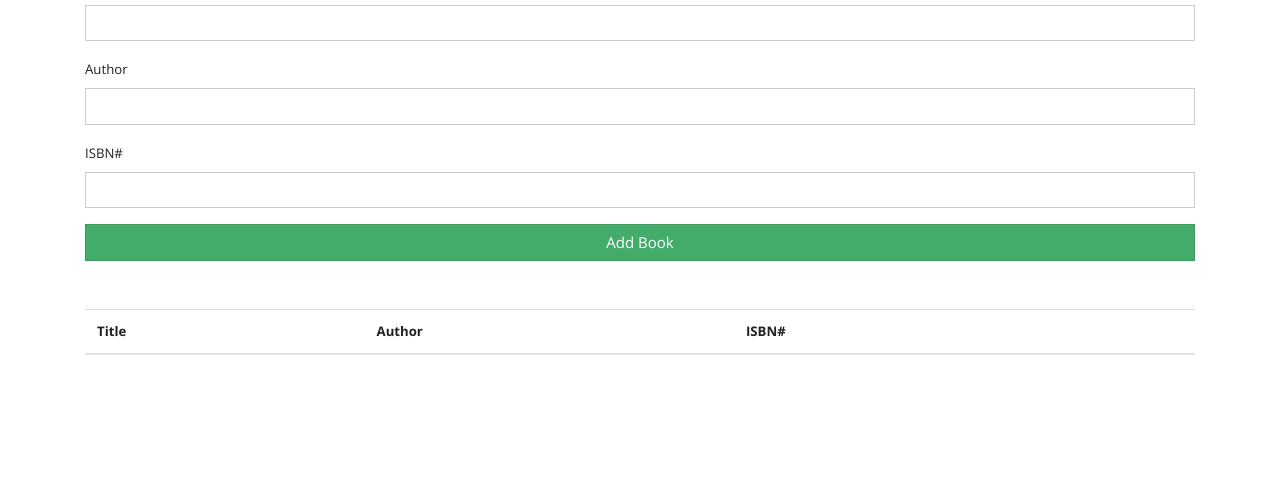
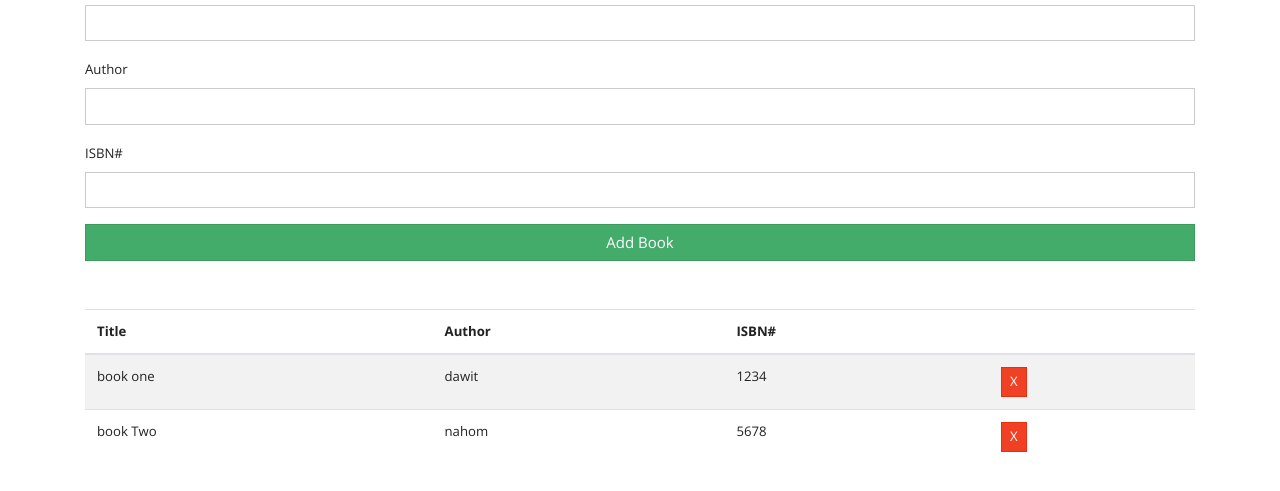
Before and after one commit to anonymousdomain/BOOKLIST, a plain HTML site: page index.html in a window 1280 px wide. Shown: the part 125-616 px from the top of the page. Drawn offline with nearby package versions, Linux system fonts and the light colour scheme.

Commit message:
displaying books is done from a hardcoded array of storedBooks

```diff
--- a/app.js
+++ b/app.js
@@ -0,0 +1,54 @@
+//Book class:represent a book
+class Book {
+    constructor(title, author, isbn) {
+        this.title = title;
+        this.author = author;
+        this.isbn = isbn;
+    }
+}
+
+//UI class:handle ui tasks
+class UI {
+    static displayBooks() {
+        const storedBooks = [
+            {
+                title: "book one",
+                author: "dawit",
+                isbn: "1234"
+            },
+            {
+                title: "book Two",
+                author: "nahom",
+                isbn: "5678"
+            }
+
+        ];
+
+        const books = storedBooks;
+        books.forEach((book) => UI.addBookToList(book));
+
+    }
+    static addBookToList(book) {
+        const list = document.querySelector('#book-list');
+        const row =  document.createElement('tr');
+
+        row.innerHTML = `
+        <td>${book.title}</td>
+        <td>${book.author}</td>
+        <td>${book.isbn}</td>
+        <td><a href="#" class="btn btn-danger btn-sm delete">X</a></td>
+        `;
+        list.appendChild(row);
+    }
+}
+
+
+// store class:handels a storage
+
+
+// event:display books
+document.addEventListener('DOMContentLoaded',UI.displayBooks);
+
+//event:add a book
+
+// event remove a book
```
Also changed, not shown: index.html (indentation only).
